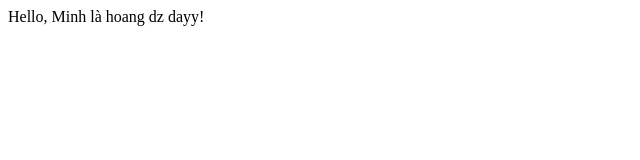
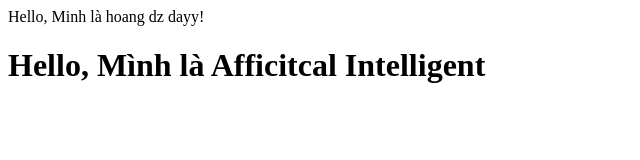
Before and after one commit to HoangIT17/hello, a plain HTML site: page hello.html in a window 1280 px wide. Shown: the whole page, without its empty margins (0-640 px from the left). Drawn offline with Linux system fonts and the light colour scheme.

Commit message:
Add a heading

```diff
--- a/hello.html
+++ b/hello.html
@@ -5,5 +5,6 @@
         </head>
         <body>
             Hello, Minh là hoang dz dayy!
+            <h1>Hello, Mình là Afficitcal Intelligent</h1>
         </body>
     </html>
```
